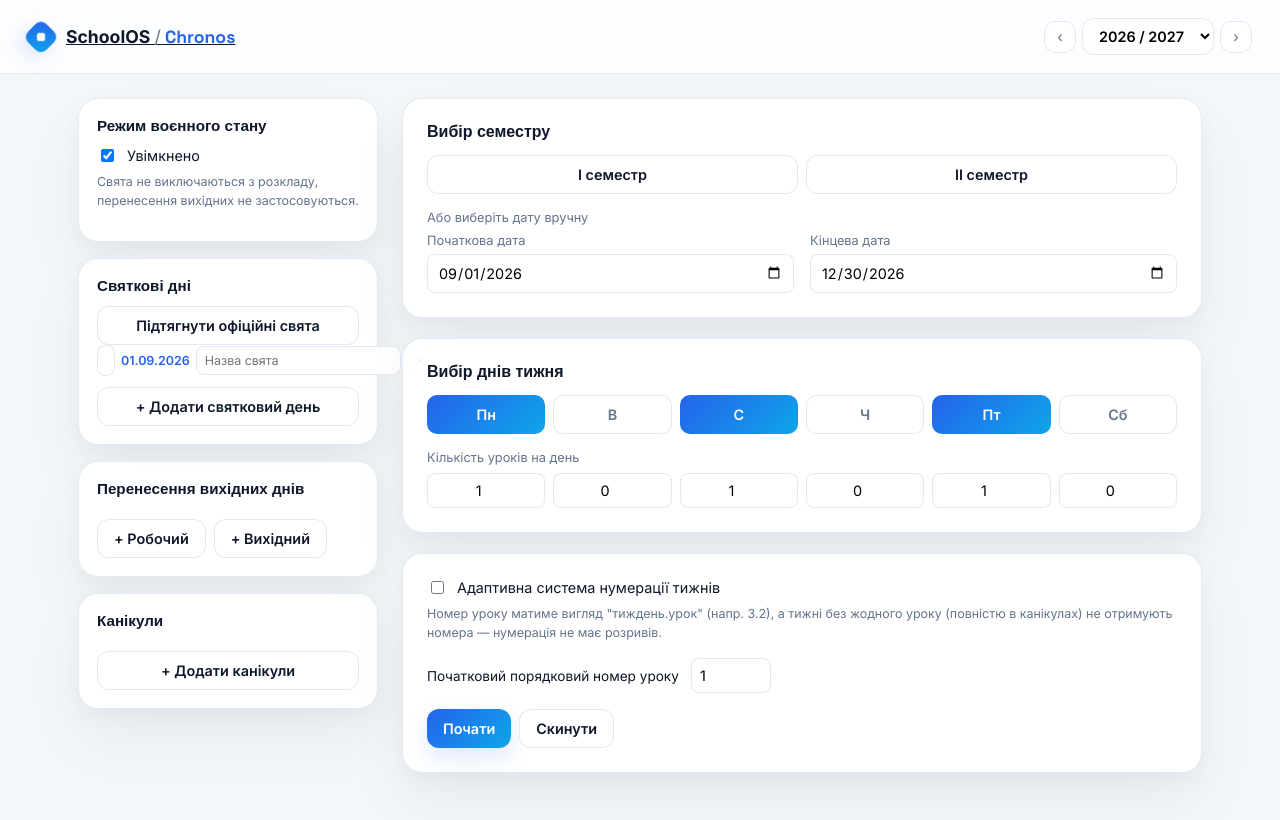
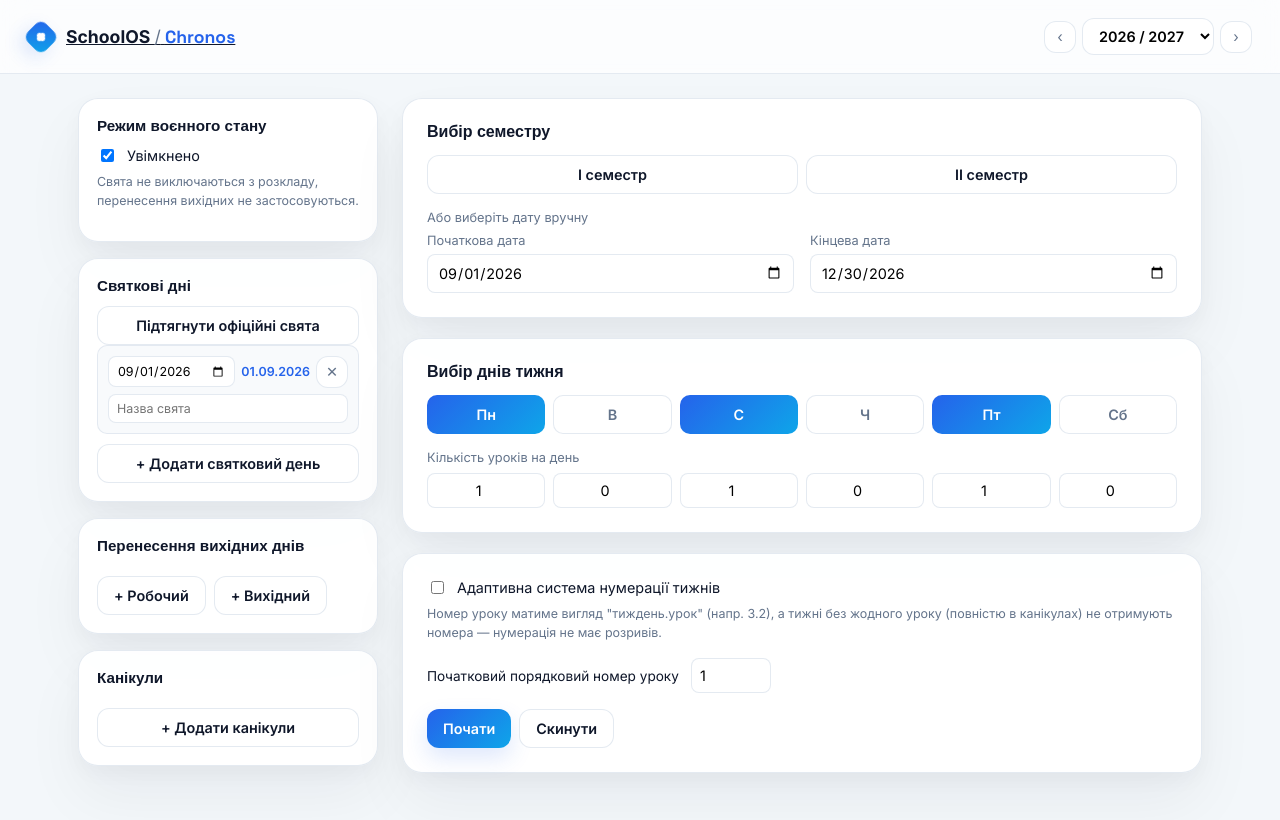
Before and after one commit to schoolosua/schoolosua.github.io, a React (Vite) app in the folder chronos/: page / in a window 1280 px wide. Both pictures are taken after a click on the button "+ Додати святковий день". Shown: the top 820 px of the page. Built offline with nearby package versions, Linux system fonts and the light colour scheme; a web font is replaced by a local one.

Commit message:
Компактне відображення свят у блоці

```diff
--- a/chronos/src/App.tsx
+++ b/chronos/src/App.tsx
@@ -207,7 +207,8 @@ function App() {
             {holidaysError && <p className="error-text">{holidaysError}</p>}
             <div className="entry-list">
               {settings.holidays.map((h) => (
-                <div className="entry-row" key={h.id}>
+                <div className="entry-row entry-row-stack" key={h.id}>
+                  <div className="entry-row-top">
                     <input
                       type="date"
                       value={h.date}
@@ -216,6 +217,10 @@ function App() {
                     <span className={h.date ? 'entry-date' : 'entry-date is-empty'}>
                       {h.date ? formatDateForDisplay(h.date) : '—'}
                     </span>
+                    <button aria-label="Видалити" className="icon-btn" onClick={() => removeHoliday(h.id)}>
+                      ✕
+                    </button>
+                  </div>
                   <input
                     type="text"
                     className="entry-name"
@@ -223,9 +228,6 @@ function App() {
                     value={h.name}
                     onChange={(e) => updateHoliday(h.id, { name: e.target.value })}
                   />
-                  <button aria-label="Видалити" className="icon-btn" onClick={() => removeHoliday(h.id)}>
-                    ✕
-                  </button>
                 </div>
               ))}
             </div>
--- a/chronos/src/styles.css
+++ b/chronos/src/styles.css
@@ -177,6 +177,31 @@ button, input, select {
   gap: 6px;
 }
 
+.entry-row-stack {
+  flex-direction: column;
+  align-items: stretch;
+  gap: 6px;
+  padding: 10px;
+  background: #f8fafc;
+  border: 1px solid var(--card-border);
+  border-radius: 10px;
+}
+
+.entry-row-top {
+  display: flex;
+  align-items: center;
+  gap: 6px;
+}
+
+.entry-row-top input[type='date'] {
+  flex: 1;
+  min-width: 0;
+  padding: 6px 8px;
+  border: 1px solid var(--card-border);
+  border-radius: 8px;
+  font-size: 0.78rem;
+}
+
 .entry-row input[type='date'],
 .entry-row select {
   flex: 1;
@@ -188,11 +213,16 @@ button, input, select {
 }
 
 .entry-name {
-  flex: 1.4;
   padding: 6px 8px;
   border: 1px solid var(--card-border);
   border-radius: 8px;
   font-size: 0.78rem;
+  width: 100%;
+}
+
+.entry-row .entry-name {
+  flex: 1.4;
+  width: auto;
 }
 
 .entry-date {
```
Lines whose indentation alone changed are shown as unchanged.
